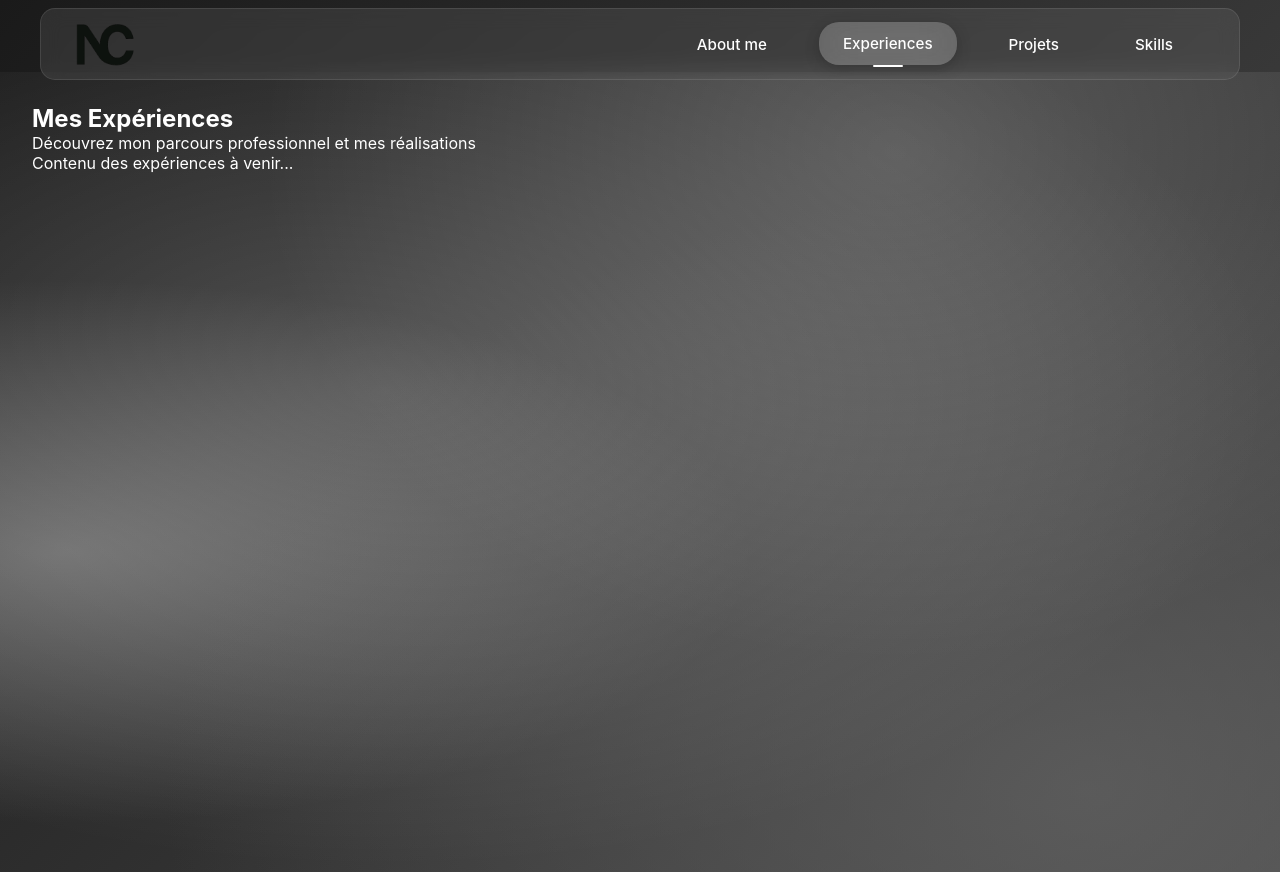
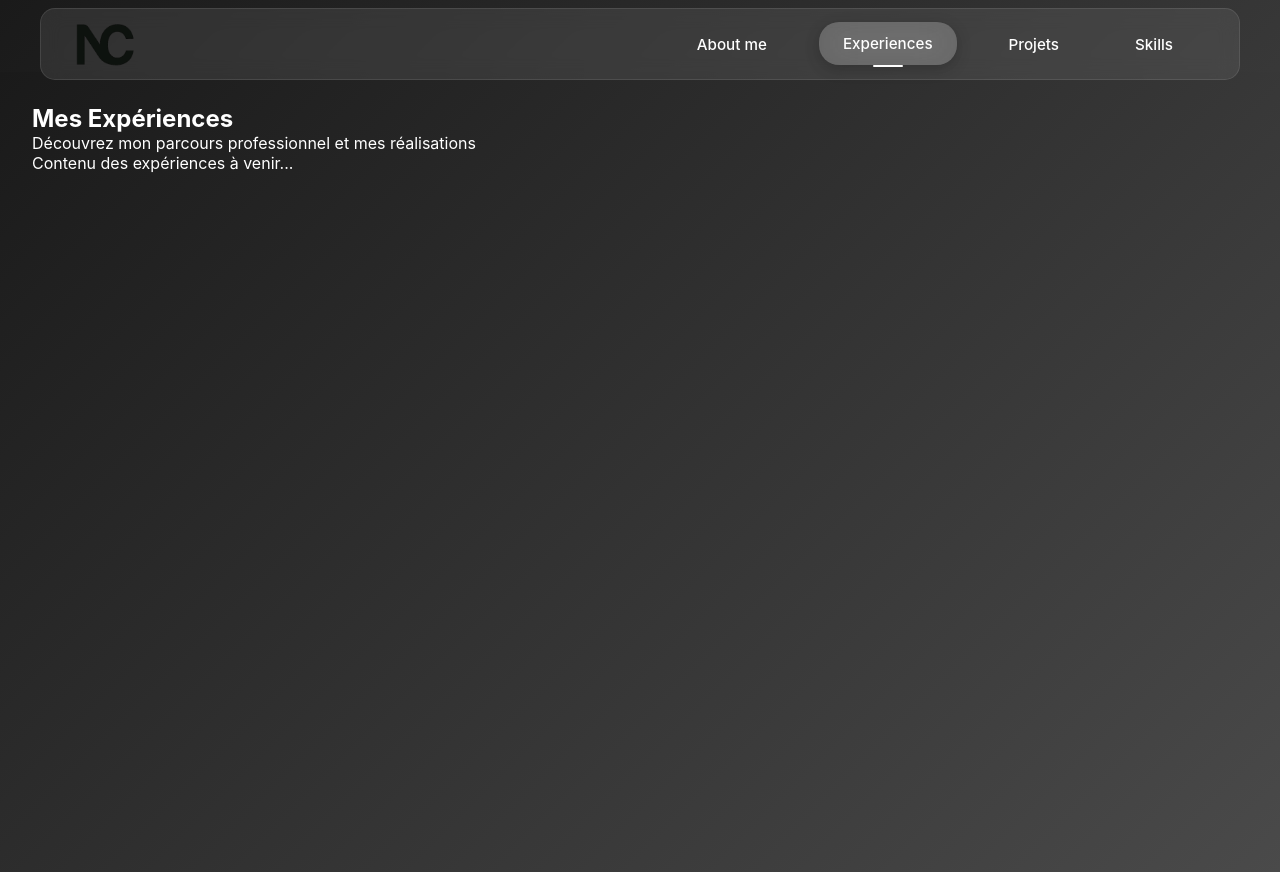
Before and after one commit to Nchappui/portfolio, a React (Create React App) app: page /experiences in a window 1280 px wide. Built offline with nearby package versions, Linux system fonts and the light colour scheme.

Commit message:
Update background styles in MyExperience, MyProjects, and Skills components for consistency and improved aesthetics

```diff
--- a/src/pages/MyExperience.css
+++ b/src/pages/MyExperience.css
@@ -1,6 +1,8 @@
 .experiences-container {
   padding: 2rem;
   min-height: 100vh;
+  background: linear-gradient(135deg, #1a1a1a, #4a4a4a);
+  /*
   background: radial-gradient(
       ellipse at 30% 40%,
       rgba(255, 255, 255, 0.2) 0%,
@@ -22,5 +24,6 @@
       transparent 40%
     ),
     linear-gradient(135deg, #1a1a1a, #4a4a4a);
+    */
   color: white;
 }
--- a/src/pages/MyProjects.css
+++ b/src/pages/MyProjects.css
@@ -1,6 +1,8 @@
 .my-projects {
   padding: 120px 2rem 4rem;
   min-height: 100vh;
+  background: linear-gradient(135deg, #1a1a1a, #4a4a4a);
+  /*
   background: radial-gradient(
       ellipse at 30% 40%,
       rgba(255, 255, 255, 0.2) 0%,
@@ -22,6 +24,7 @@
       transparent 40%
     ),
     linear-gradient(135deg, #1a1a1a, #4a4a4a);
+    */
   color: white;
 }
 
--- a/src/pages/Skills.css
+++ b/src/pages/Skills.css
@@ -1,6 +1,29 @@
 .skills-container {
   min-height: 100vh;
-  background: linear-gradient(45deg, #2c3e50, #3498db);
+    background: linear-gradient(135deg, #1a1a1a, #4a4a4a);
+  /*
+  background: radial-gradient(
+      ellipse at 30% 40%,
+      rgba(255, 255, 255, 0.2) 0%,
+      transparent 70%
+    ),
+    radial-gradient(
+      ellipse at 70% 10%,
+      rgba(255, 255, 255, 0.2) 0%,
+      transparent 50%
+    ),
+    radial-gradient(
+      ellipse at 85% 90%,
+      rgba(100, 100, 100, 0.7) 0%,
+      transparent 60%
+    ),
+    radial-gradient(
+      ellipse at 5% 60%,
+      rgba(200, 200, 200, 0.4) 0%,
+      transparent 40%
+    ),
+    linear-gradient(135deg, #1a1a1a, #4a4a4a);
+    */
   position: relative;
   overflow-x: hidden;
   display: flex;
```
